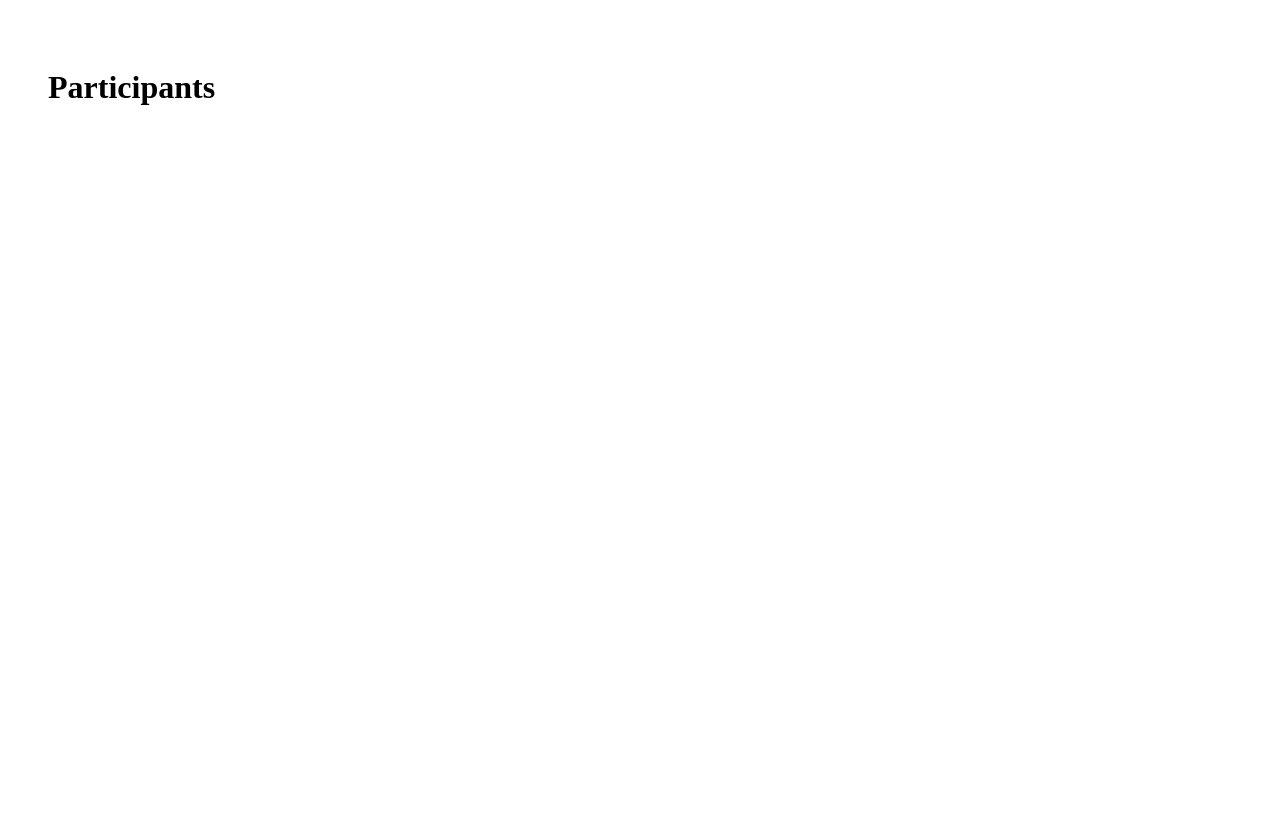
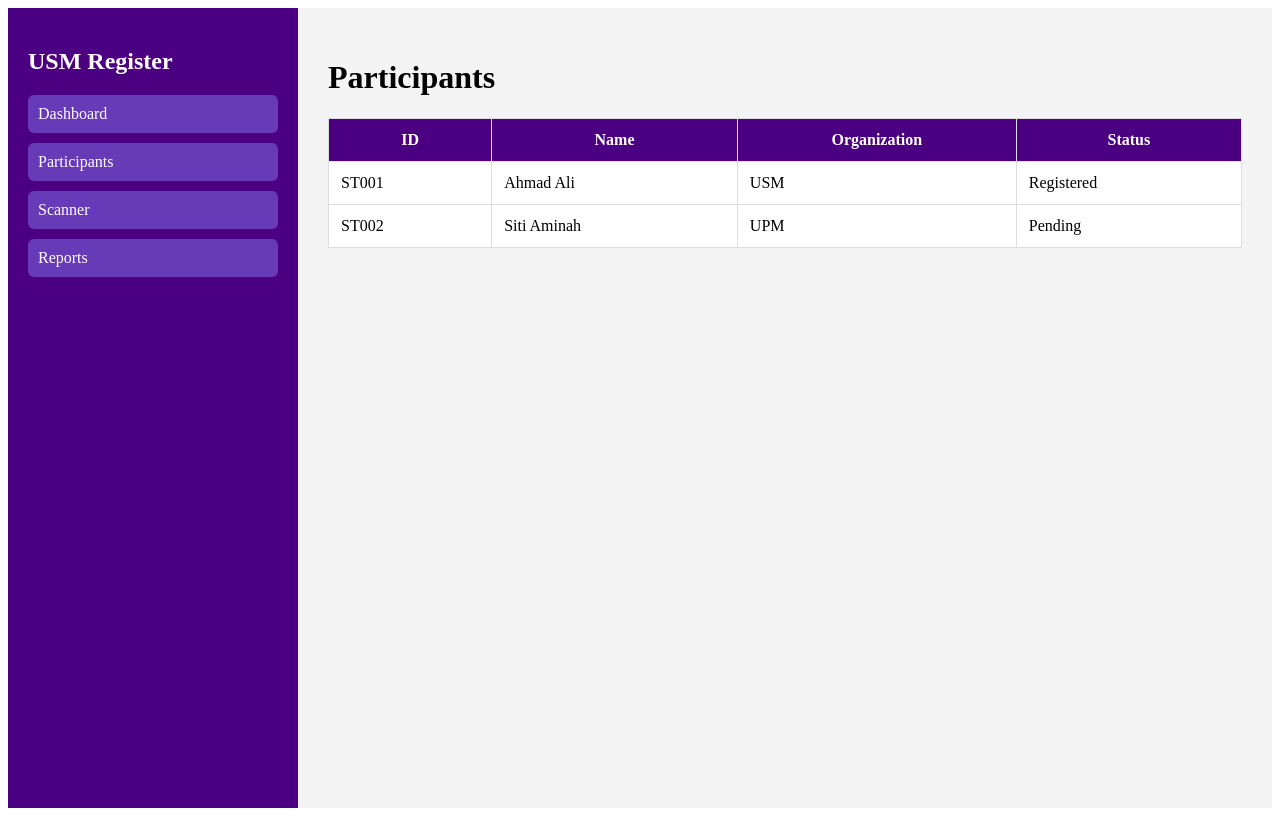
Before and after one commit to hazwanihanafi-commits/register, a React (Vite) app in the folder frontend/: page /participants in a window 1280 px wide. Built offline with nearby package versions, Linux system fonts and the light colour scheme.

Commit message:
Update Participants.jsx

```diff
--- a/frontend/src/pages/Participants.jsx
+++ b/frontend/src/pages/Participants.jsx
@@ -1,7 +1,58 @@
+import MainLayout from "../layouts/MainLayout";
+
+const participants = [
+  {
+    id: "ST001",
+    name: "Ahmad Ali",
+    organization: "USM",
+    status: "Registered",
+  },
+  {
+    id: "ST002",
+    name: "Siti Aminah",
+    organization: "UPM",
+    status: "Pending",
+  },
+];
+
 export default function Participants() {
   return (
-    <div style={{padding:40}}>
+    <MainLayout>
       <h1>Participants</h1>
-    </div>
+
+      <table
+        style={{
+          width: "100%",
+          borderCollapse: "collapse",
+          marginTop: "20px",
+          background: "white",
+        }}
+      >
+        <thead>
+          <tr style={{ background: "#4B0082", color: "white" }}>
+            <th style={cell}>ID</th>
+            <th style={cell}>Name</th>
+            <th style={cell}>Organization</th>
+            <th style={cell}>Status</th>
+          </tr>
+        </thead>
+
+        <tbody>
+          {participants.map((p) => (
+            <tr key={p.id}>
+              <td style={cell}>{p.id}</td>
+              <td style={cell}>{p.name}</td>
+              <td style={cell}>{p.organization}</td>
+              <td style={cell}>{p.status}</td>
+            </tr>
+          ))}
+        </tbody>
+      </table>
+    </MainLayout>
   );
 }
+
+const cell = {
+  border: "1px solid #ddd",
+  padding: "12px",
+};
```
